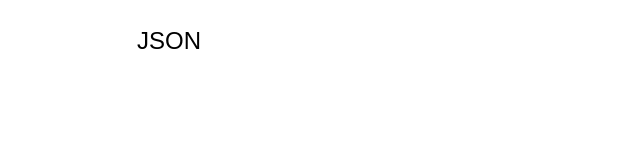
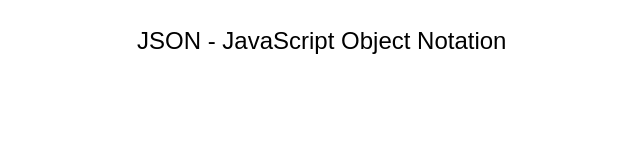
Before and after one commit to ToluBanks/week10JSON, a plain HTML site: page index.html in a window 1280 px wide. Shown: the whole page, without its empty margins (23-663 px from the left). Drawn offline with Linux system fonts and the light colour scheme.

Commit message:
described json

```diff
--- a/index.html
+++ b/index.html
@@ -11,7 +11,7 @@
 <body>
 	<!-- STEP 1: Build out a HEADER and a SECTION element -->
 
-	<p> JSON</p>
+	<p> JSON - JavaScript Object Notation </p>
 
 	<script>
 		/* STEP 2: Bind the HEADER and the SECTION elements above to variables */
```
